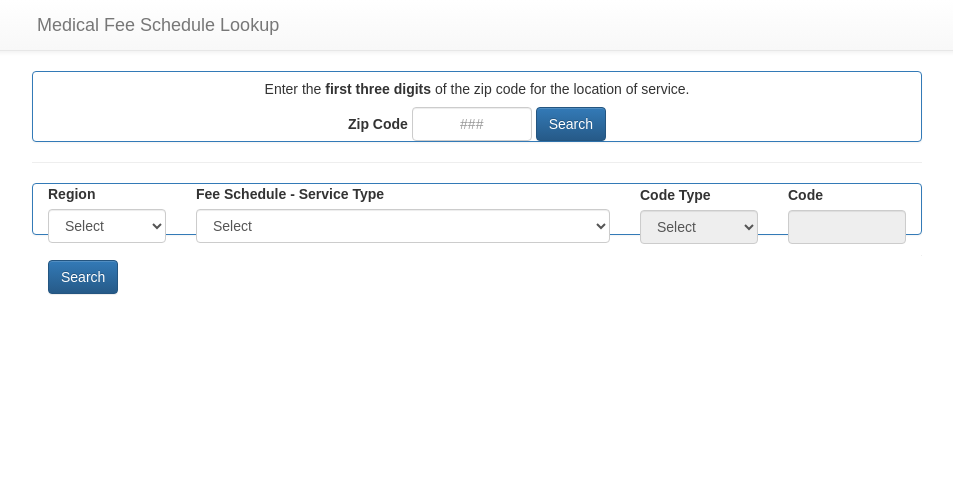
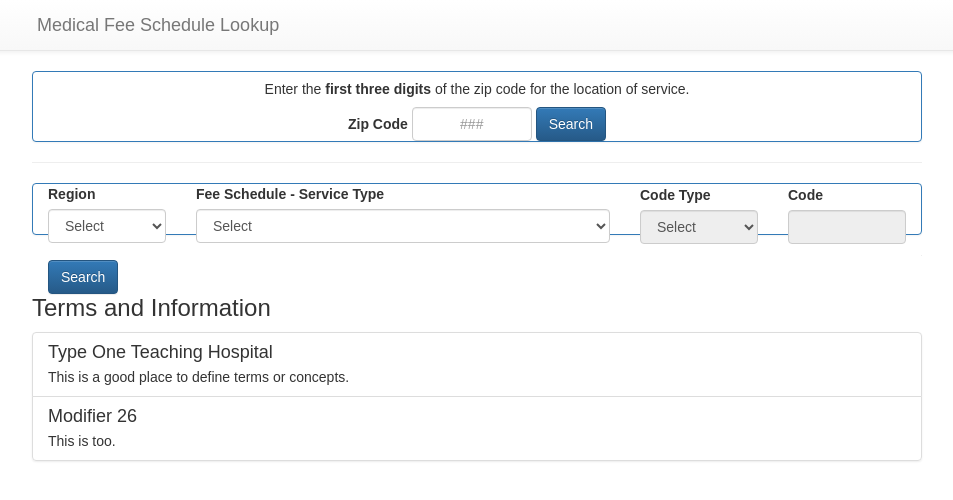
Before and after one commit to colbypainter/mfs-lookup, a React (Create React App) app: page / in a window 1280 px wide. Shown: the top 500 px of the page, without its empty margins (163-1116 px from the left). Built offline with nearby package versions, Linux system fonts and the light colour scheme.

Commit message:
changed key to terms and conditions

```diff
--- a/src/App.js
+++ b/src/App.js
@@ -300,6 +300,10 @@ class App extends Component {
                       maximumFee={this.state.maximumFee}
                       recentResults={this.state.recentResults}
                       updateRecentResults={this.updateRecentResults}  />
+          </div>
+
+          <div>
+            <MfsKey />
           </div>
 
         </div>
@@ -875,10 +879,10 @@ class MfsKey extends Component {
   render() {
     return (
         <div className="mfs-key">
-          <h3>Key</h3>
+          <h3>Terms and Information</h3>
           <ListGroup>
-            <ListGroupItem header="Thing 1">This is the first one to show.</ListGroupItem>
-            <ListGroupItem header="Thing 2">This is the second item to show.</ListGroupItem>
+            <ListGroupItem header="Type One Teaching Hospital">This is a good place to define terms or concepts.</ListGroupItem>
+            <ListGroupItem header="Modifier 26">This is too.</ListGroupItem>
           </ListGroup>
         </div>
       );
```
